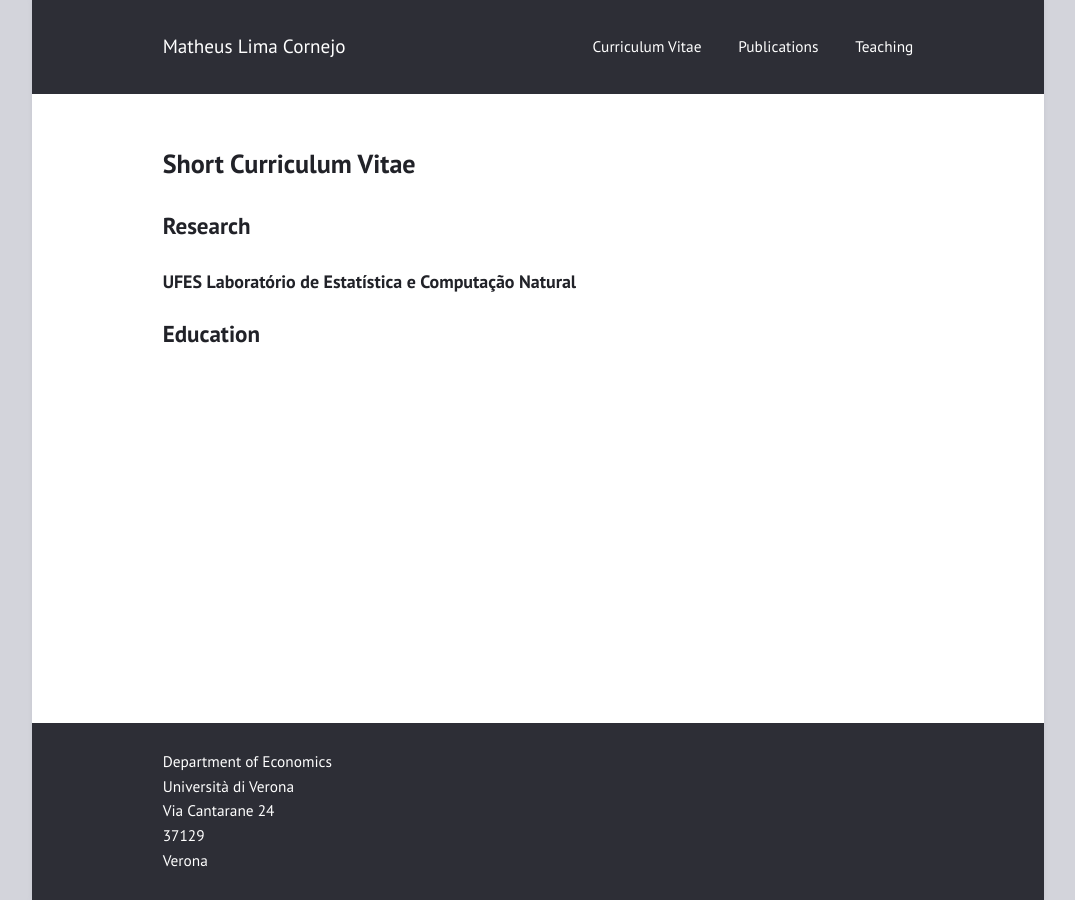
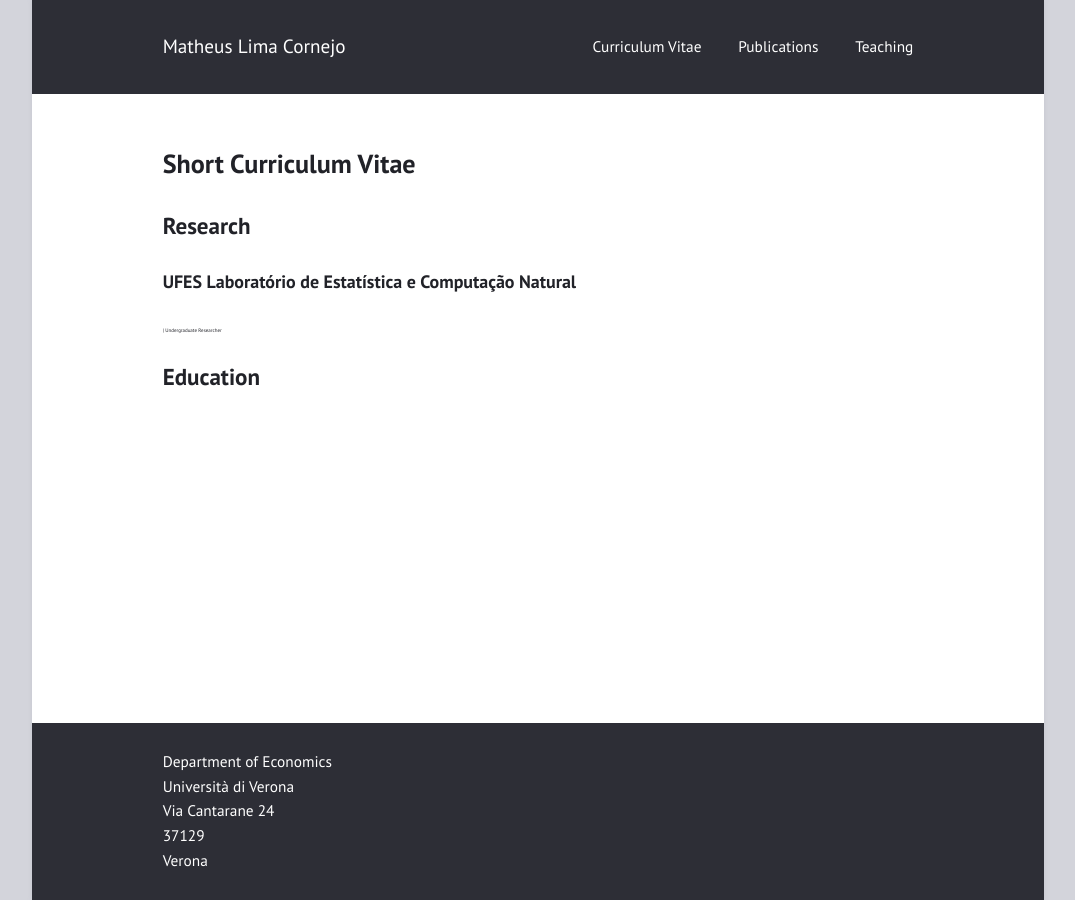
Before and after one commit to limacornejo/limacornejo.github.io, a Jekyll site: the page built from cv.md, in a window 1280 px wide. Shown: the whole page, without its empty margins (102-1177 px from the left). Built offline with Jekyll 4.4.1, drawn with Linux system fonts in a browser that asks for light colours.

Commit message:
Update cv.md

```diff
--- a/cv.md
+++ b/cv.md
@@ -7,7 +7,8 @@
 
 <header><h2>Research</h2></header>
 
-<p><h3>UFES Laboratório de Estatística e Computação Natural</h3><p>
+<p><h3>UFES Laboratório de Estatística e Computação Natural</h3><small style="font-size:5px;"> | Undergraduate Researcher </small></p>
+<p>
 
 
 <header><h2>Education</h2></header>
```
